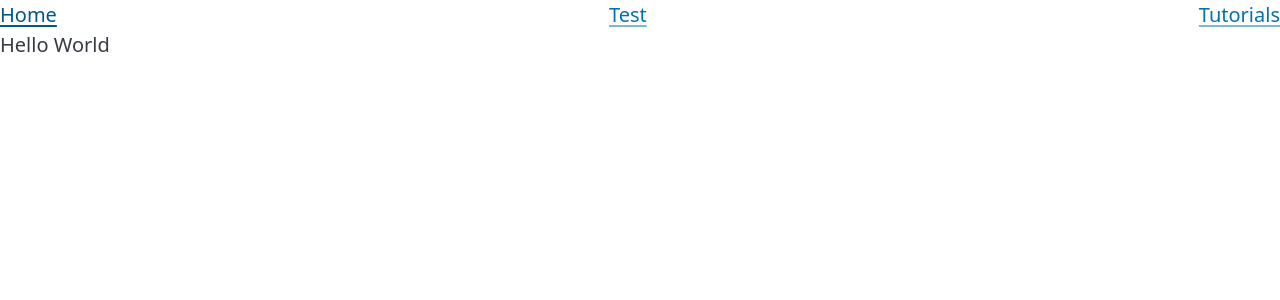
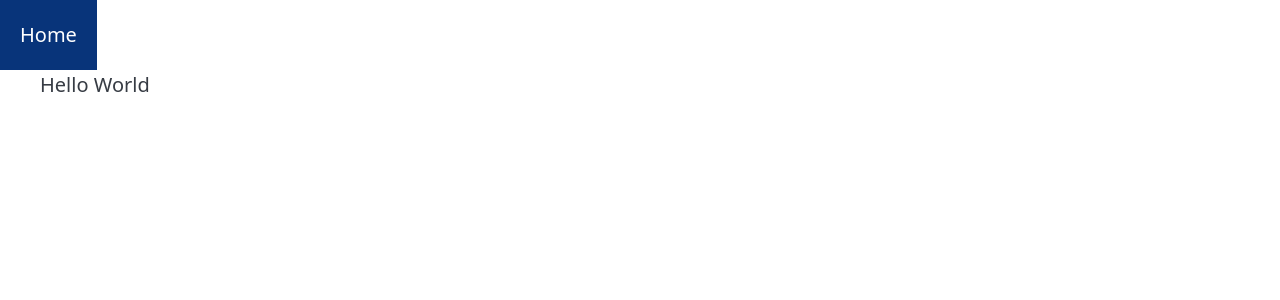
Before and after one commit to al-nf/acm-wiki, a Svelte app: page / in a window 1280 px wide. Shown: the top 300 px of the page. Built offline with nearby package versions, Linux system fonts and the light colour scheme.

Commit message:
Designing site header.

```diff
--- a/src/App.svelte
+++ b/src/App.svelte
@@ -4,6 +4,8 @@
   import TutorialHome from './routes/TutorialHome.svelte';
   import Tutorials from './routes/Tutorials.svelte';
   import {Router, Route, Link} from 'svelte-routing';
+  import NavItem from './components/NavItem.svelte';
+  import Academics from './routes/Academics.svelte';
 
   export let url = "";
 
@@ -11,20 +13,31 @@
 
 <Router {url}>
   <nav>
-    <Link to="/">Home</Link>
-    <Link to="/test">Test</Link>
-    <Link to="/tutorials">Tutorials</Link>
+    <NavItem name="Home" route="/"/>
+    <NavItem name="Tutorials" route="/tutorials"/>
+    <NavItem name="Academics" route="/academics"/>
   </nav>
   <div>
     <Route path="test"> <Test/> </Route>
     <Route path="tutorials"> <TutorialHome/></Route>
     <Route path="tutorials/:name" let:params> <Tutorials name="{params.name}"/></Route>
     <Route path="/"><Home /></Route>
+    <Route path="academics"><Academics/></Route>
   </div>
 </Router>
 
 
 
 <style>
+  :global(main) {
+    margin-inline: 2rem;
+    padding: 0;
+  }
+  :global(a) {
+    text-decoration: none;
+  }
 
+  nav {
+    justify-content: left;
+  }
 </style>
--- /dev/null
+++ b/src/components/NavItem.svelte
@@ -0,0 +1,22 @@
+<script>
+    import { Link } from "svelte-routing";
+
+    let {route, name} = $props();
+</script>
+
+<style>
+    div {
+        padding: 1rem;
+        text-decoration: none;
+        color: white;
+    }
+    div:hover{
+        background-color: #08347A;
+    }
+</style>
+
+<Link to={route}>
+    <div>
+        {name}
+    </div>
+</Link>
--- /dev/null
+++ b/src/routes/Academics.svelte
@@ -0,0 +1,3 @@
+<main>
+    <h1>Academics</h1>
+</main>
--- a/src/routes/TutorialHome.svelte
+++ b/src/routes/TutorialHome.svelte
@@ -2,10 +2,10 @@
     import {Link} from 'svelte-routing';
 </script>
 
-<div>
+<main>
     <h1>
         Tutorials
     </h1>
     <Link to="tutorials/c">C</Link>
     <Link to="tutorials/java">Java</Link>
-</div>
+</main>
--- a/src/routes/Tutorials.svelte
+++ b/src/routes/Tutorials.svelte
@@ -21,7 +21,7 @@
 
 </script>
 
-<div>
+<main>
     <p>{name}</p>
     <div>{@html html}</div>
-</div>
+</main>
```
